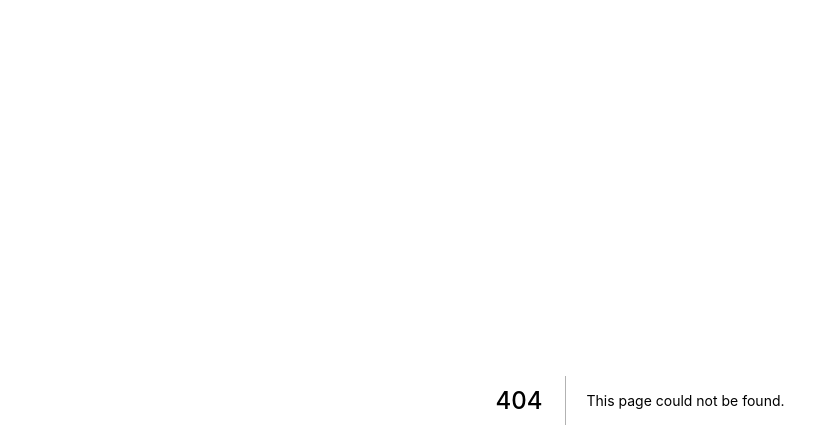
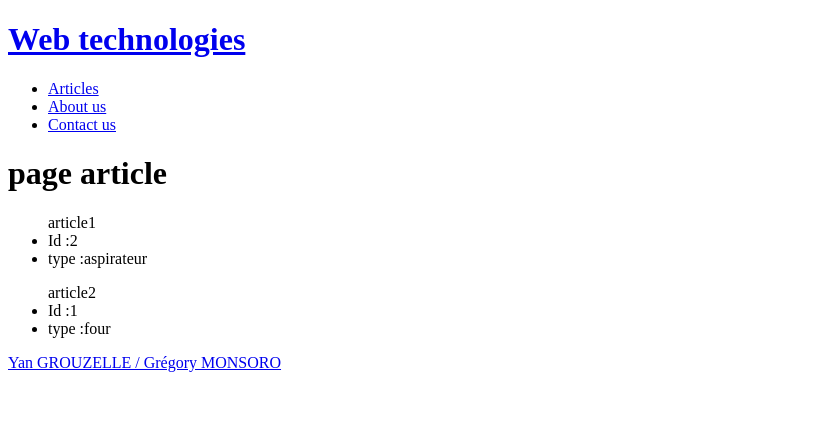
Before and after one commit to gr3g0ry552/ece-webtech-grouzelle-monsoro, a Next.js app in the folder app/: page /articles in a window 1280 px wide. Before the commit this address had no page. Shown: the top 448 px of the page, without its empty margins (0-839 px from the left). Built offline with nearby package versions, Linux system fonts and the light colour scheme.

Commit message:
BREAKING CHANGE:'ajout des pages about ,contact,article avec header et footer reutiliser entre page'

```diff
--- /dev/null
+++ b/app/componnent/footer.js
@@ -0,0 +1,15 @@
+
+
+export default function Header(){
+  return (
+    <footer >
+      <a
+        href="https://github.com/gr3g0ry552/ece-webtech-grouzelle-monsoro"
+        target="_blank"
+        rel="noopener noreferrer"
+      >
+        Yan GROUZELLE / Grégory MONSORO
+      </a>
+    </footer>
+  )
+}
--- /dev/null
+++ b/app/componnent/header.js
@@ -0,0 +1,38 @@
+
+
+import Link from 'next/link'
+import Image from 'next/image'
+
+export default function Header(){
+  return (
+    <header>
+      <div>
+        <Link href={`/`}>
+          <a>
+
+          <h1>
+              Web technologies
+           </h1>
+          </a>
+        </Link>
+      </div>
+      <ul>
+        <li>
+          <Link href="/articles">
+            Articles
+          </Link>
+        </li>
+        <li>
+          <Link href="/about">
+            About us
+          </Link>
+        </li>
+        <li>
+          <Link href="/contacts">
+            Contact us
+          </Link>
+        </li>
+      </ul>
+    </header>
+  )
+}
--- /dev/null
+++ b/app/componnent/layout.js
@@ -0,0 +1,16 @@
+
+import Header from './header.js'
+import Footer from '../componnent/footer.js'
+
+
+export default function Layout({children}){
+  return (
+    <div>
+      <Header />
+      <main>
+        {children}
+      </main>
+      <Footer />
+    </div>
+  )
+}
--- a/app/package.json
+++ b/app/package.json
@@ -10,8 +10,8 @@
   },
   "dependencies": {
     "next": "12.3.1",
-    "react": "18.2.0",
-    "react-dom": "18.2.0"
+    "react": "^18.2.0",
+    "react-dom": "^18.2.0"
   },
   "devDependencies": {
     "eslint": "8.25.0",
--- a/app/pages/_app.js
+++ /dev/null
@@ -1,7 +0,0 @@
-import '../styles/globals.css'
-
-function MyApp({ Component, pageProps }) {
-  return <Component {...pageProps} />
-}
-
-export default MyApp
--- a/app/pages/api/hello.js
+++ /dev/null
@@ -1,5 +0,0 @@
-// Next.js API route support: https://nextjs.org/docs/api-routes/introduction
-
-export default function handler(req, res) {
-  res.status(200).json({ name: 'John Doe' })
-}
--- /dev/null
+++ b/app/pages/articles.js
@@ -0,0 +1,24 @@
+import Layout from "../componnent/layout";
+
+export default function article(){
+return (
+<Layout>
+<h1>page article</h1>
+<div>
+    <ul>
+        article1
+        <li>Id :2</li>
+        <li>
+            type :aspirateur
+        </li>
+    </ul>
+    <ul>article2
+        <li>Id :1</li>
+        <li>type :four</li>
+    </ul>
+</div>
+
+</Layout>
+);
+
+}
```
Also changed, not shown: app/pages/about.js (added, +18 -0 lines), app/pages/contacts.js (added, +18 -0 lines), app/pages/index.js (+15 -61 lines), 1 other file (tests, documents, lock files or other folders).
